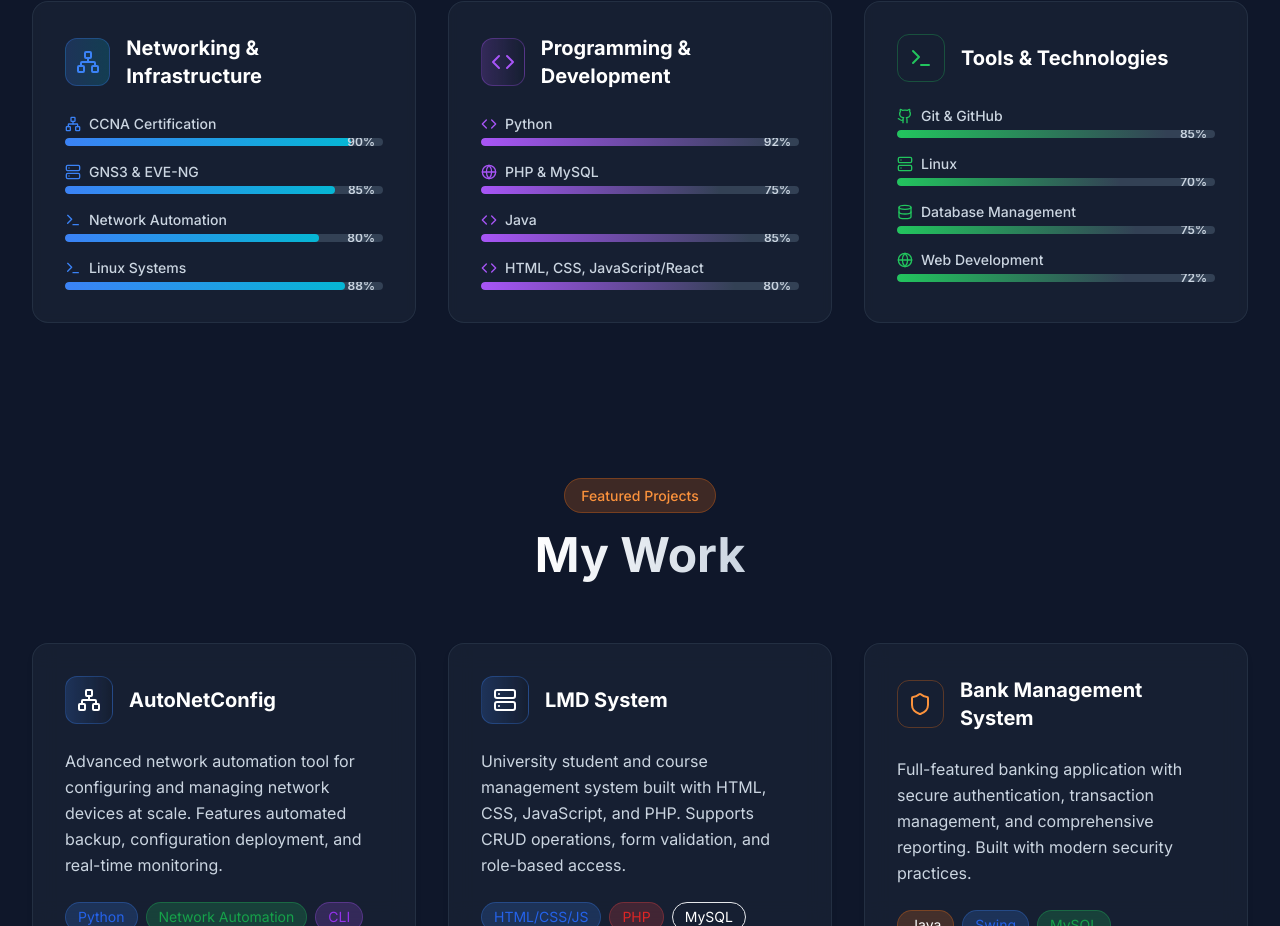
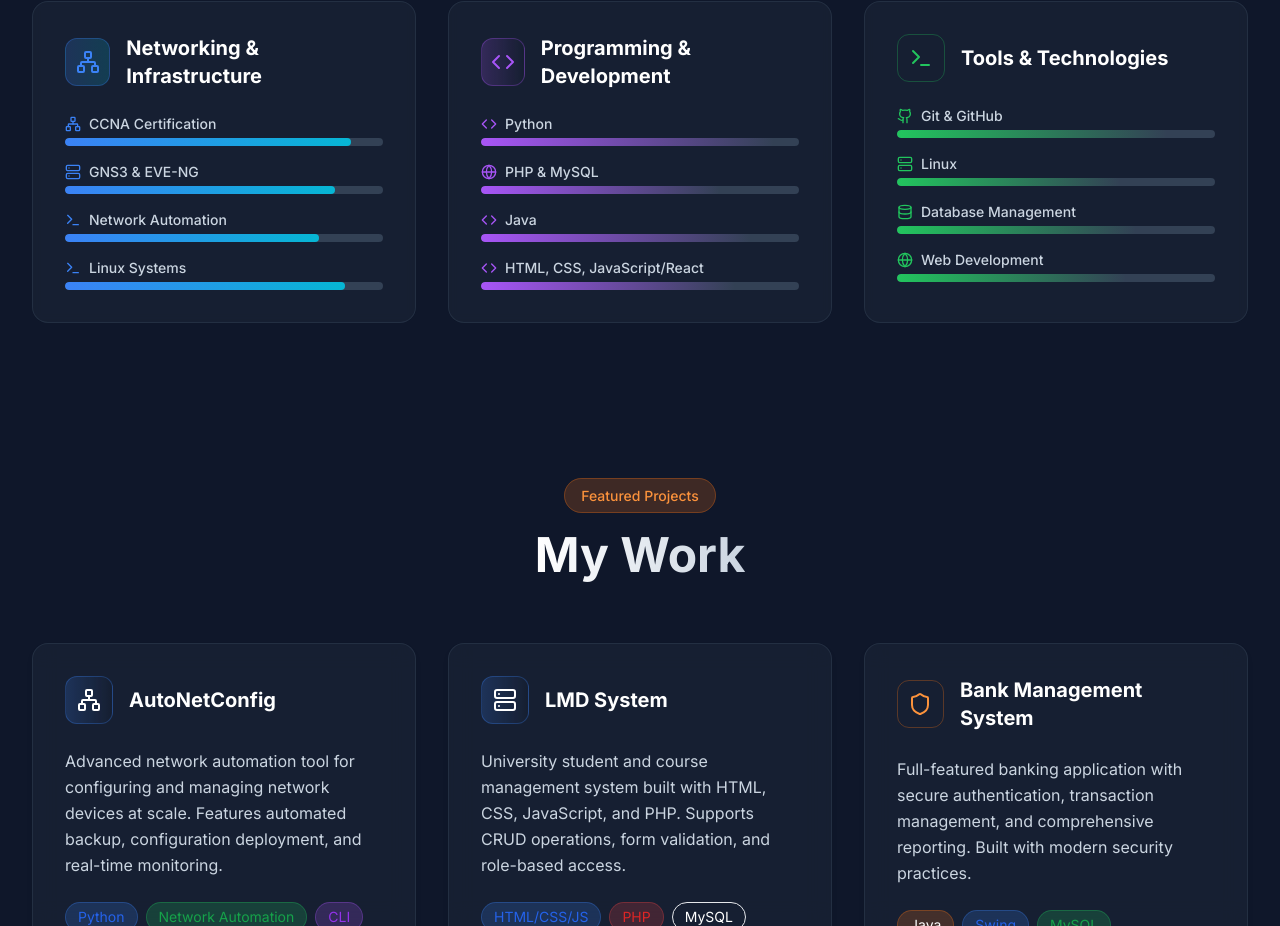
Before and after one commit to AbdellahiAhmed/MyPortfolio, a React (Vite) app: page / in a window 1280 px wide. Shown: the part 3336-4262 px from the top of the page. Built offline with nearby package versions, Linux system fonts and the light colour scheme.

Commit message:
customise the skills section

```diff
--- a/src/components/SkillsSection.tsx
+++ b/src/components/SkillsSection.tsx
@@ -43,9 +43,6 @@ const SkillsSection = () => {
                   className={`absolute top-0 left-0 h-full bg-gradient-to-r from-${gradientFrom}-500 to-${gradientTo}-500 rounded-full transition-all duration-700`}
                   style={{ width: `${level}%` }}
                 />
-                <span className="absolute right-2 top-1/2 -translate-y-1/2 text-xs font-semibold text-gray-700 dark:text-slate-300">
-                  {level}%
-                </span>
               </div>
             </div>
           ))}
```
